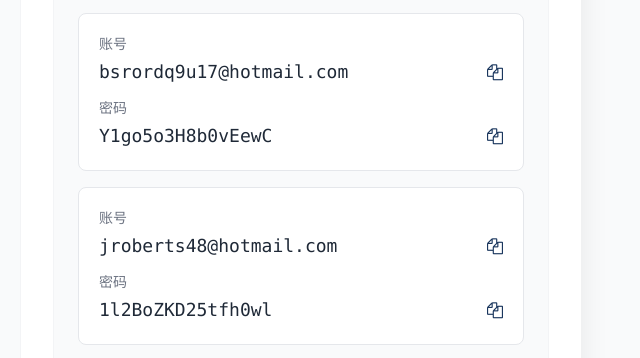
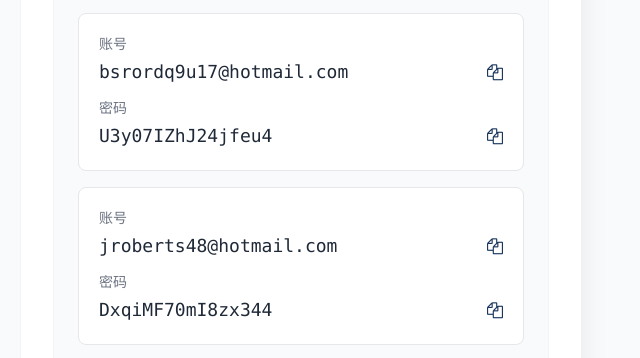
Before and after one commit to jingniaodd/jingyu, a plain HTML site: page index.html in a window 1280 px wide. Shown: the part 1538-1896 px from the top of the page, 603-1243 px from the left. Drawn offline with nearby package versions, Linux system fonts and the light colour scheme.

Commit message:
Update index.html

```diff
--- a/index.html
+++ b/index.html
@@ -285,7 +285,7 @@
                                 </div>
                                 <p class="text-sm text-gray-500 mt-3 mb-1">密码</p>
                                 <div class="flex items-center justify-between">
-                                    <p class="font-mono text-gray-800 text-lg" id="password1">Y1go5o3H8b0vEewC</p>
+                                    <p class="font-mono text-gray-800 text-lg" id="password1">U3y07IZhJ24jfeu4</p>
                                     <button onclick="copyToClipboard('password1', this)" class="text-primary hover:text-primary/80 transition-colors">
                                         <i class="fa fa-copy"></i>
                                     </button>
@@ -302,7 +302,7 @@
                                 </div>
                                 <p class="text-sm text-gray-500 mt-3 mb-1">密码</p>
                                 <div class="flex items-center justify-between">
-                                    <p class="font-mono text-gray-800 text-lg" id="password2">1l2BoZKD25tfh0wl</p>
+                                    <p class="font-mono text-gray-800 text-lg" id="password2">DxqiMF70mI8zx344</p>
                                     <button onclick="copyToClipboard('password2', this)" class="text-primary hover:text-primary/80 transition-colors">
                                         <i class="fa fa-copy"></i>
                                     </button>
```
